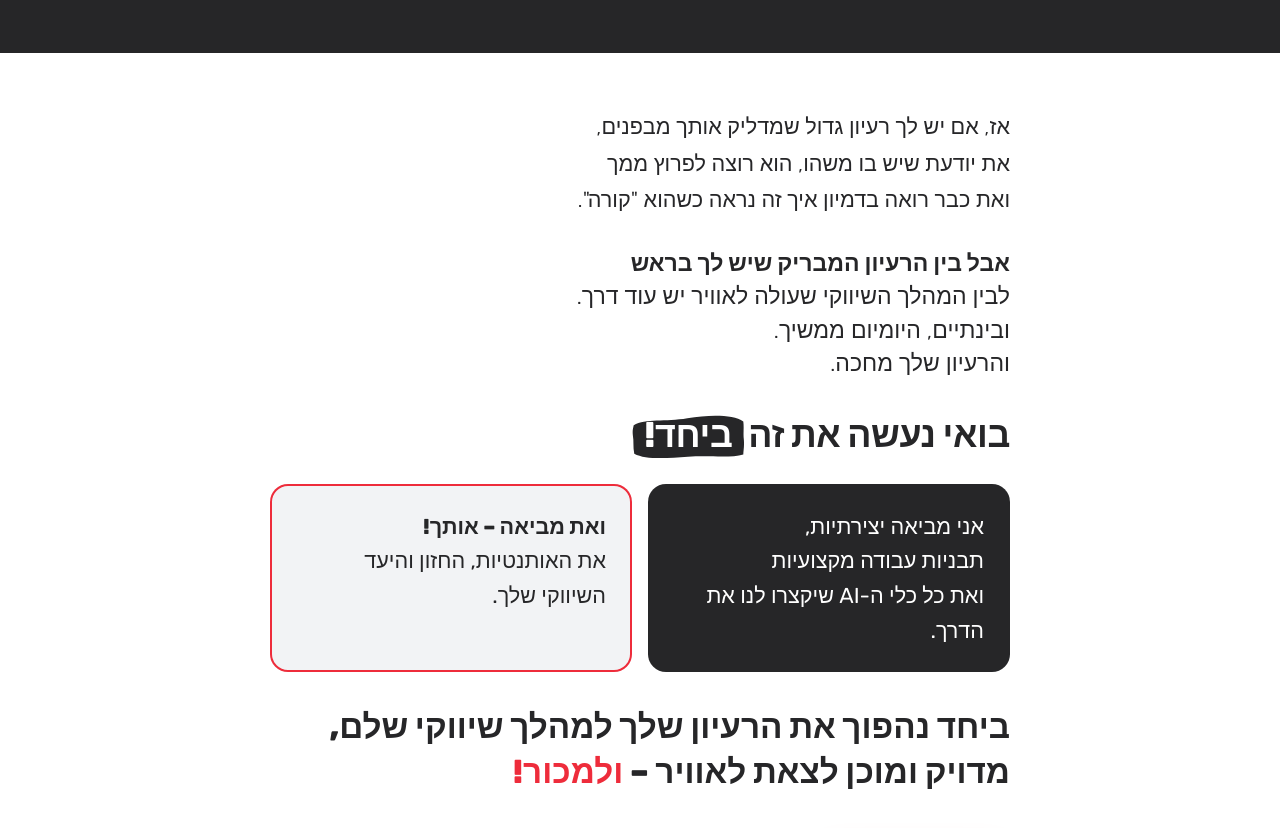
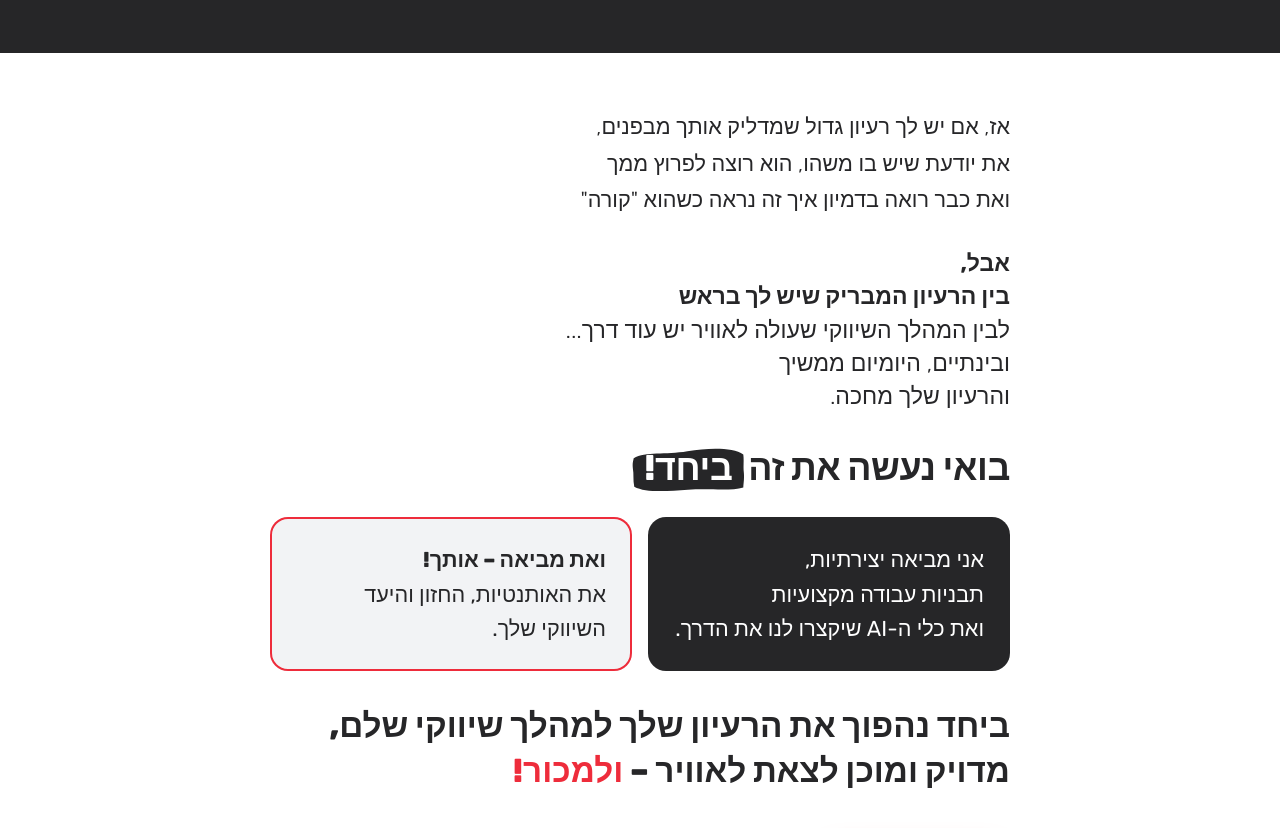
Before and after one commit to shoshana-kuperman/sandwich-game, a plain HTML site: page process/index.html in a window 1280 px wide. Shown: the part 612-1440 px from the top of the page. Drawn offline with Linux system fonts and the light colour scheme.

Commit message:
Process page: punctuation fixes

```diff
--- a/process/index.html
+++ b/process/index.html
@@ -455,11 +455,11 @@ h2{font-size:clamp(30px,4.2vw,52px)}
 <!-- ============ בואי נעשה את זה ביחד ============ -->
 <section class="together" id="together">
   <div class="wrap wrap--narrow">
-    <p class="reveal">אז, אם יש לך רעיון גדול שמדליק אותך מבפנים,<br>את יודעת שיש בו משהו, הוא רוצה לפרוץ ממך<br>ואת כבר רואה בדמיון איך זה נראה כשהוא "קורה".</p>
-    <p class="road reveal"><strong>אבל בין הרעיון המבריק שיש לך בראש</strong>לבין המהלך השיווקי שעולה לאוויר יש עוד דרך.<br>ובינתיים, היומיום ממשיך.<br>והרעיון שלך מחכה.</p>
+    <p class="reveal">אז, אם יש לך רעיון גדול שמדליק אותך מבפנים,<br>את יודעת שיש בו משהו, הוא רוצה לפרוץ ממך<br>ואת כבר רואה בדמיון איך זה נראה כשהוא "קורה"</p>
+    <p class="road reveal"><strong>אבל,<br>בין הרעיון המבריק שיש לך בראש</strong>לבין המהלך השיווקי שעולה לאוויר יש עוד דרך...<br>ובינתיים, היומיום ממשיך<br>והרעיון שלך מחכה.</p>
     <h2 class="reveal">בואי נעשה את זה <span class="brush">ביחד!</span></h2>
     <div class="bring reveal">
-      <p class="me">אני מביאה יצירתיות,<br>תבניות עבודה מקצועיות<br>ואת כל כלי ה-AI שיקצרו לנו את הדרך.</p>
+      <p class="me">אני מביאה יצירתיות,<br>תבניות עבודה מקצועיות<br>ואת כלי ה-AI שיקצרו לנו את הדרך.</p>
       <p class="you"><strong>ואת מביאה – אותך!</strong><br>את האותנטיות, החזון והיעד השיווקי שלך.</p>
     </div>
     <p class="connect reveal">ביחד נהפוך את הרעיון שלך למהלך שיווקי שלם, מדויק ומוכן לצאת לאוויר – <span class="red">ולמכור!</span></p>
```
